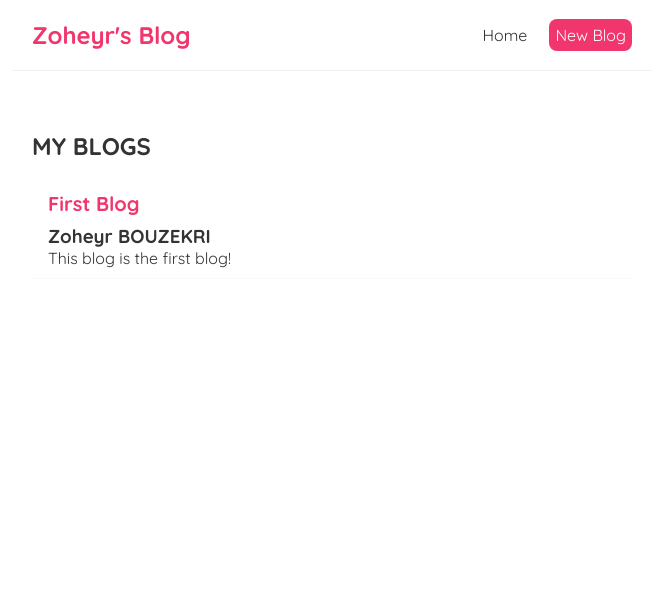
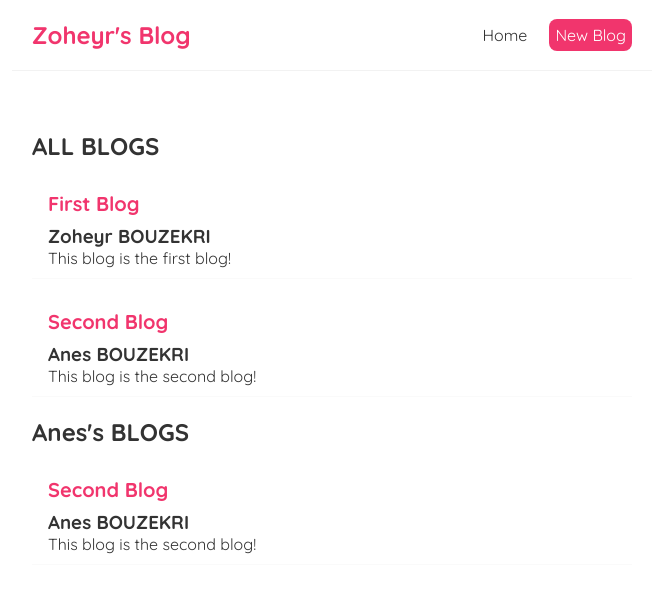
Before and after one commit to zoheyrbouzekri/React-Fundamentals-Blog, a React (Create React App) app: page / in a window 1280 px wide. Shown: the top 592 px of the page, without its empty margins (308-971 px from the left). Built offline with nearby package versions, Linux system fonts and the light colour scheme.

Commit message:
Adding Anes Blogs

```diff
--- a/src/Home.js
+++ b/src/Home.js
@@ -4,12 +4,14 @@ import BlogList from "./BlogList";
 const Home = () => {
 
     const [blogs, setBlogs] = useState([
-        {title: "First Blog", body:"This blog is the first blog!", author:"Zoheyr BOUZEKRI", id:1}
+        {title: "First Blog", body:"This blog is the first blog!", author:"Zoheyr BOUZEKRI", id:1},
+        {title: "Second Blog", body:"This blog is the second blog!", author:"Anes BOUZEKRI", id:2}
     ]);
 
     return (
         <div className="home">
-            <BlogList blogs={blogs} title="MY BLOGS"/>
+            <BlogList blogs={blogs} title="ALL BLOGS"/>
+            <BlogList title="Anes's BLOGS" blogs={blogs.filter((blog)=>(blog.author === "Anes BOUZEKRI"))} />
         </div>
     );
 }
```
